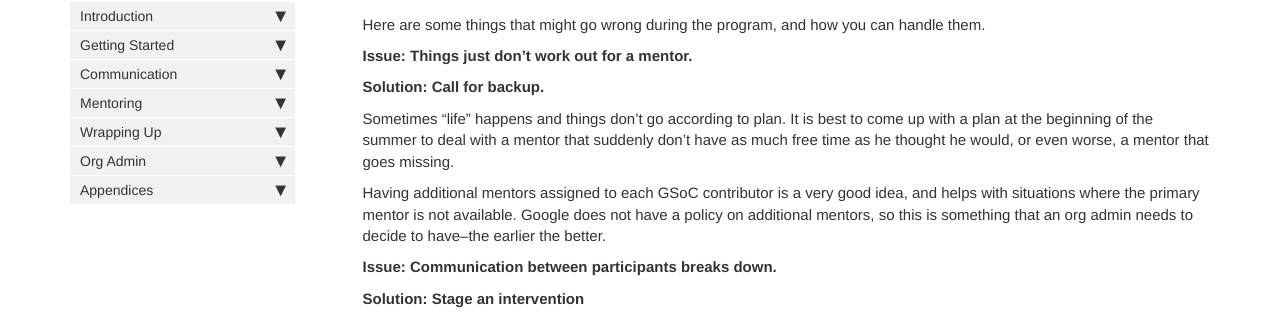
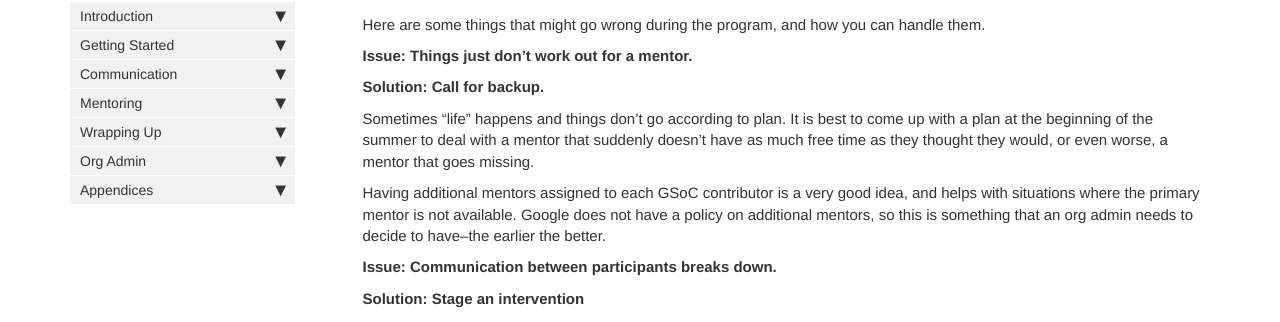
Before and after one commit to google/gsocguides, a Jekyll site: the page built from pages/mentor/23-other_possible_issues.md, in a window 1280 px wide. Shown: the part 127-449 px from the top of the page. Built offline with Jekyll 4.4.1, drawn with Linux system fonts in a browser that asks for light colours.

Commit message:
Update 23-other_possible_issues.md

```diff
--- a/pages/mentor/23-other_possible_issues.md
+++ b/pages/mentor/23-other_possible_issues.md
@@ -12,7 +12,7 @@ Here are some things that might go wrong during the program, and how you can han
 
 **Solution: Call for backup.**
 
-Sometimes "life" happens and things don't go according to plan. It is best to come up with a plan at the beginning of the summer to deal with a mentor that suddenly don't have as much free time as he thought he would, or even worse, a mentor that goes missing.
+Sometimes "life" happens and things don't go according to plan. It is best to come up with a plan at the beginning of the summer to deal with a mentor that suddenly doesn't have as much free time as they thought they would, or even worse, a mentor that goes missing.
 
 Having additional mentors assigned to each GSoC contributor is a very good idea, and helps with situations where the primary mentor is not available. Google does not have a policy on additional mentors, so this is something that an org admin needs to decide to have--the earlier the better.
 
```
